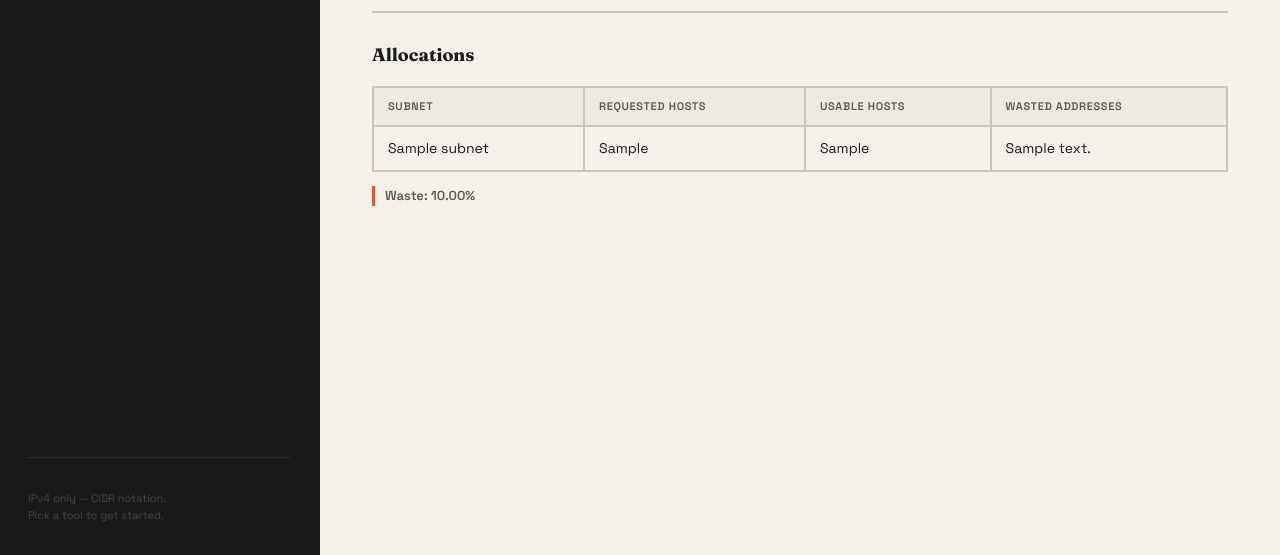
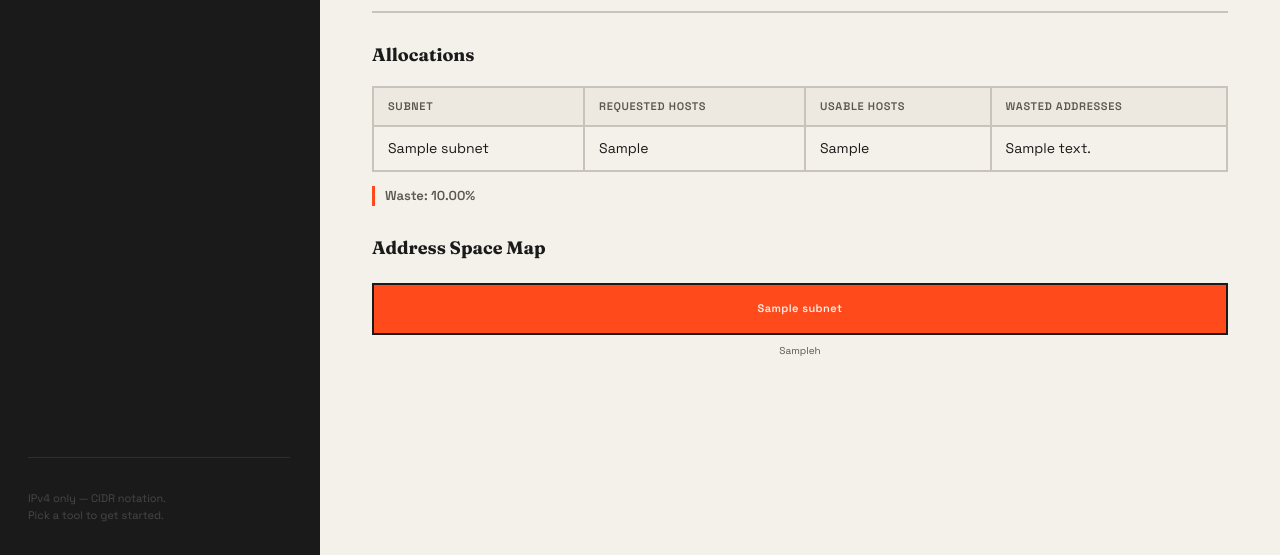
Before and after one commit to sks2706-dev/advanced_subnet_calculator, a Flask app: template templates/index.html in a window 1280 px wide, after a click on "VLSM Planner". Shown: the part 528-1083 px from the top of the page. Run offline with Flask 3, Linux system fonts and the light colour scheme; the template is opened without the code that fills it: most values are stand-ins (such as "Sample title", 1, 10 or a date in 2020).

Commit message:
extra frontend

```diff
--- a/static/script.js
+++ b/static/script.js
@@ -12,37 +12,28 @@
 
   /**
    * Show the tool section matching the given id, hide everything else.
-   * Applies a fade-in / slide-up animation via CSS class swap.
    */
   function showSection(id) {
-    // Hide landing
     if (landing) {
       landing.classList.add("hidden");
     }
 
-    // Hide all sections, reset their animation class
     sections.forEach((sec) => {
       sec.classList.remove("active", "fade-in");
     });
 
-    // Activate target section and trigger animation
     const target = document.getElementById(id);
     if (target) {
       target.classList.add("active");
-      // Force reflow so the animation restarts cleanly
-      void target.offsetWidth;
+      void target.offsetWidth; // Force reflow
       target.classList.add("fade-in");
     }
 
-    // Update active nav state
     navItems.forEach((item) => {
       item.classList.toggle("active", item.dataset.target === id);
     });
   }
 
-  /**
-   * Attach click listeners to sidebar nav items.
-   */
   function initNav() {
     navItems.forEach((item) => {
       item.addEventListener("click", () => {
@@ -54,11 +45,6 @@
     });
   }
 
-  /**
-   * On page load, if the server returned results for a specific tool
-   * (indicated by the data-active-section attribute on <body>),
-   * auto-navigate to that tool so the user sees their results.
-   */
   function handleServerResult() {
     const body = document.body;
     const activeSection = body.dataset.activeSection;
@@ -67,20 +53,74 @@
     }
   }
 
-  /**
-   * Staggered entrance animation for sidebar nav items on initial load.
-   */
   function initPageLoadAnimation() {
     navItems.forEach((item, i) => {
       item.style.animationDelay = `${0.1 + i * 0.07}s`;
       item.classList.add("nav-enter");
     });
 
-    // Animate landing title words
     const heroWords = document.querySelectorAll(".hero-word");
     heroWords.forEach((word, i) => {
       word.style.animationDelay = `${0.2 + i * 0.1}s`;
       word.classList.add("hero-enter");
+    });
+  }
+
+  /**
+   * CORRECTED: Binary Coloring based on Subnet Mask position
+   */
+  function colorBinaryBits() {
+    const pres = document.querySelectorAll("#section-calc pre");
+
+    pres.forEach((pre) => {
+      const raw = pre.textContent;
+      const lines = raw.split('\n');
+
+      let maskBits = "";
+      // 1. Find the subnet mask to know where the network ends
+      for (let line of lines) {
+        if (line.includes("Subnet Mask:")) {
+          maskBits = line.split(':')[1].replace(/\./g, '').replace(/\s/g, '');
+          break;
+        }
+      }
+
+      if (!maskBits) return; // If no mask found, stop
+
+      let html = "";
+      let bitIndex = 0;
+
+      // 2. Loop through the text and color based on the mask
+      for (let i = 0; i < raw.length; i++) {
+        const ch = raw[i];
+
+        // Keep spaces and newlines as-is
+        if (ch === '\n' || ch === ' ' || ch === '\t') {
+            html += ch;
+        } else if (ch === '.') {
+            html += ch;
+        } else if (ch === '0' || ch === '1') {
+            // Check if the corresponding bit in the mask is 1 or 0
+            if (maskBits[bitIndex] === '1') {
+                html += `<span class="net-bit">${ch}</span>`;
+            } else {
+                html += `<span class="host-bit">${ch}</span>`;
+            }
+            bitIndex++;
+        } else {
+            // Keep text labels like "IP:" as normal text
+            if (ch === "&") html += "&amp;";
+            else if (ch === "<") html += "&lt;";
+            else if (ch === ">") html += "&gt;";
+            else html += ch;
+        }
+
+        // Reset bitIndex at the end of a line so the next line starts fresh
+        if (ch === '\n') {
+            bitIndex = 0;
+        }
+      }
+      pre.innerHTML = html;
     });
   }
 
@@ -89,5 +129,6 @@
     initNav();
     initPageLoadAnimation();
     handleServerResult();
+    colorBinaryBits();
   });
 })();
--- a/static/style.css
+++ b/static/style.css
@@ -481,3 +481,87 @@ li strong {
     padding: 28px 20px 48px;
   }
 }
+
+/* ── Binary bit coloring ─────────────────────────────────────── */
+/* Injected by colorBinaryBits() in script.js                     */
+.net-bit {
+  color: #1E90FF;
+  font-weight: 700;
+}
+
+.host-bit {
+  color: #FF4A1C;
+  font-weight: 700;
+}
+
+/* Override pre default color so uncolored chars stay readable */
+pre {
+  color: #C8C4BC;
+}
+
+/* ── Subnet allocation visual bar ────────────────────────────── */
+.subnet-bar {
+  display: flex;
+  width: 100%;
+  min-height: 52px;
+  margin-top: 20px;
+  margin-bottom: 4px;
+  border: 2px solid #1A1A1A;
+  overflow: hidden;
+}
+
+.subnet-bar-block {
+  display: flex;
+  align-items: center;
+  justify-content: center;
+  padding: 6px 4px;
+  font-family: 'Space Grotesk', sans-serif;
+  font-size: 11px;
+  font-weight: 600;
+  letter-spacing: 0.04em;
+  text-align: center;
+  white-space: nowrap;
+  overflow: hidden;
+  text-overflow: ellipsis;
+  border-right: 2px solid #1A1A1A;
+  cursor: default;
+  transition: opacity 0.15s ease;
+}
+
+.subnet-bar-block:last-child {
+  border-right: none;
+}
+
+/* Alternating: Burnt Orange (#FF4A1C) / Cream (#F4F1EA) */
+.subnet-bar-block:nth-child(odd) {
+  background-color: #FF4A1C;
+  color: #F4F1EA;
+}
+
+.subnet-bar-block:nth-child(even) {
+  background-color: #F4F1EA;
+  color: #1A1A1A;
+}
+
+.subnet-bar-block:hover {
+  opacity: 0.78;
+}
+
+/* Tiny CIDR labels below the bar */
+.subnet-bar-legend {
+  display: flex;
+  width: 100%;
+  margin-bottom: 20px;
+  overflow: hidden;
+}
+
+.subnet-bar-legend-item {
+  font-family: 'Space Grotesk', sans-serif;
+  font-size: 10px;
+  color: #5A5650;
+  text-align: center;
+  padding-top: 4px;
+  overflow: hidden;
+  text-overflow: ellipsis;
+  white-space: nowrap;
+}
--- a/templates/index.html
+++ b/templates/index.html
@@ -138,6 +138,10 @@
                     <tr><th>Usable Hosts</th><td>{{ calc_result.num_hosts }}</td></tr>
                 </table>
 
+                <!--
+                    Binary Visualization — colorBinaryBits() in script.js will
+                    wrap every 1 in .net-bit (blue) and every 0 in .host-bit (orange).
+                -->
                 <h3 style="margin-top:28px">Binary Visualization</h3>
                 <pre>{{ calc_binary }}</pre>
             </div>
@@ -195,6 +199,30 @@
                     </tbody>
                 </table>
                 <p class="result-meta">Waste: {{ "%.2f"|format(vlsm_result.waste_pct) }}%</p>
+
+                <!-- ── VLSM Visual Allocation Bar ───────────────────────────
+                     Each block's flex value is proportional to its block size
+                     (usable_hosts + 2 accounts for network + broadcast).
+                     Alternating Burnt Orange / Cream via nth-child CSS.
+                ──────────────────────────────────────────────────────────── -->
+                <h3 style="margin-top:28px">Address Space Map</h3>
+                <div class="subnet-bar" title="Each block is proportional to the subnet size">
+                    {% for item in vlsm_result.allocations %}
+                    <div class="subnet-bar-block"
+                         style="flex: {{ item.usable_hosts + 2 }};"
+                         title="{{ item.subnet }} — {{ item.usable_hosts }} usable hosts">
+                        {{ item.subnet }}
+                    </div>
+                    {% endfor %}
+                </div>
+                <div class="subnet-bar-legend">
+                    {% for item in vlsm_result.allocations %}
+                    <div class="subnet-bar-legend-item"
+                         style="flex: {{ item.usable_hosts + 2 }};">
+                        {{ item.requested_hosts }}h
+                    </div>
+                    {% endfor %}
+                </div>
             </div>
         {% endif %}
 
@@ -230,6 +258,26 @@
         {% if split_result %}
             <div class="result-block">
                 <h3>New Subnets &mdash; {{ split_result.count }} total</h3>
+
+                <!-- ── Splitter Visual Bar ──────────────────────────────────
+                     All split subnets are equal in size → flex: 1 on each block.
+                     Alternating Burnt Orange / Cream via nth-child CSS.
+                ──────────────────────────────────────────────────────────── -->
+                <div class="subnet-bar" title="Equal-size subnets from the split">
+                    {% for sub in split_result.subnets %}
+                    <div class="subnet-bar-block"
+                         style="flex: 1;"
+                         title="{{ sub }}">
+                        {{ sub }}
+                    </div>
+                    {% endfor %}
+                </div>
+                <div class="subnet-bar-legend">
+                    {% for sub in split_result.subnets %}
+                    <div class="subnet-bar-legend-item" style="flex: 1;">{{ loop.index }}</div>
+                    {% endfor %}
+                </div>
+
                 <ul>
                     {% for sub in split_result.subnets %}
                     <li>{{ sub }}</li>
```
